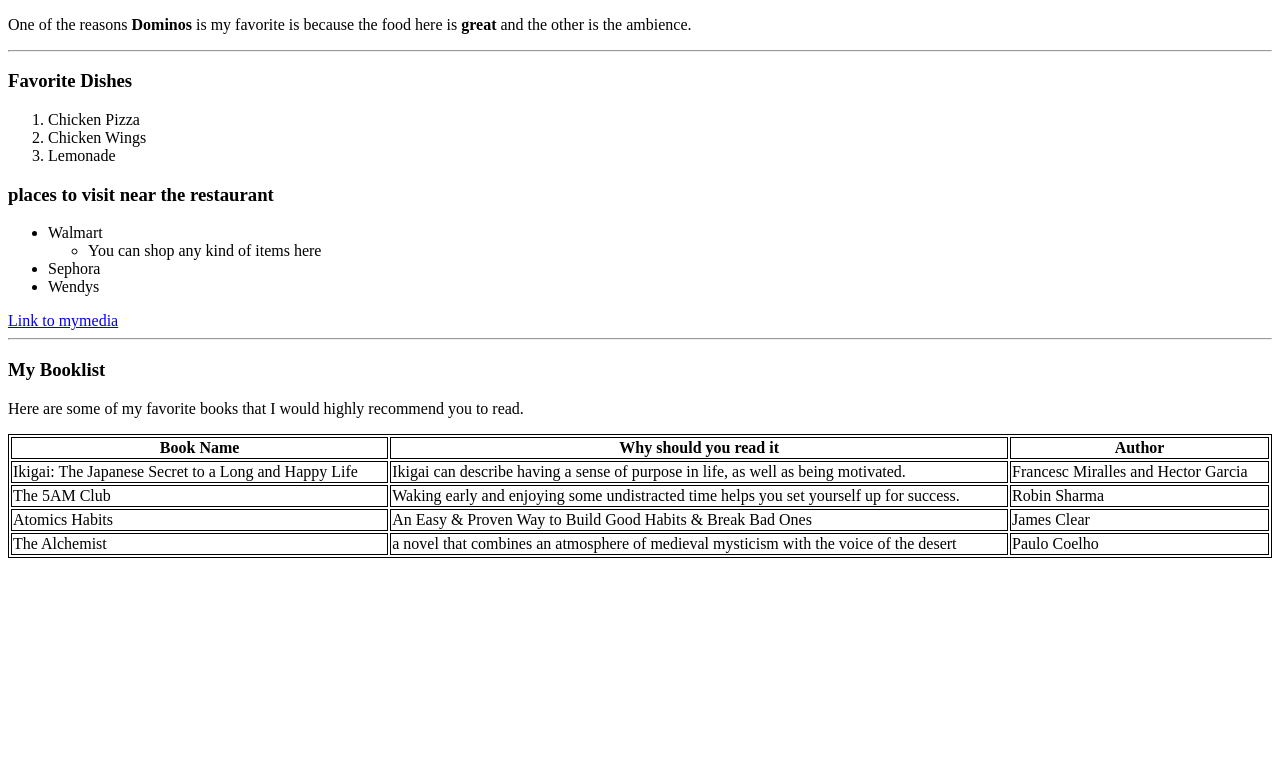
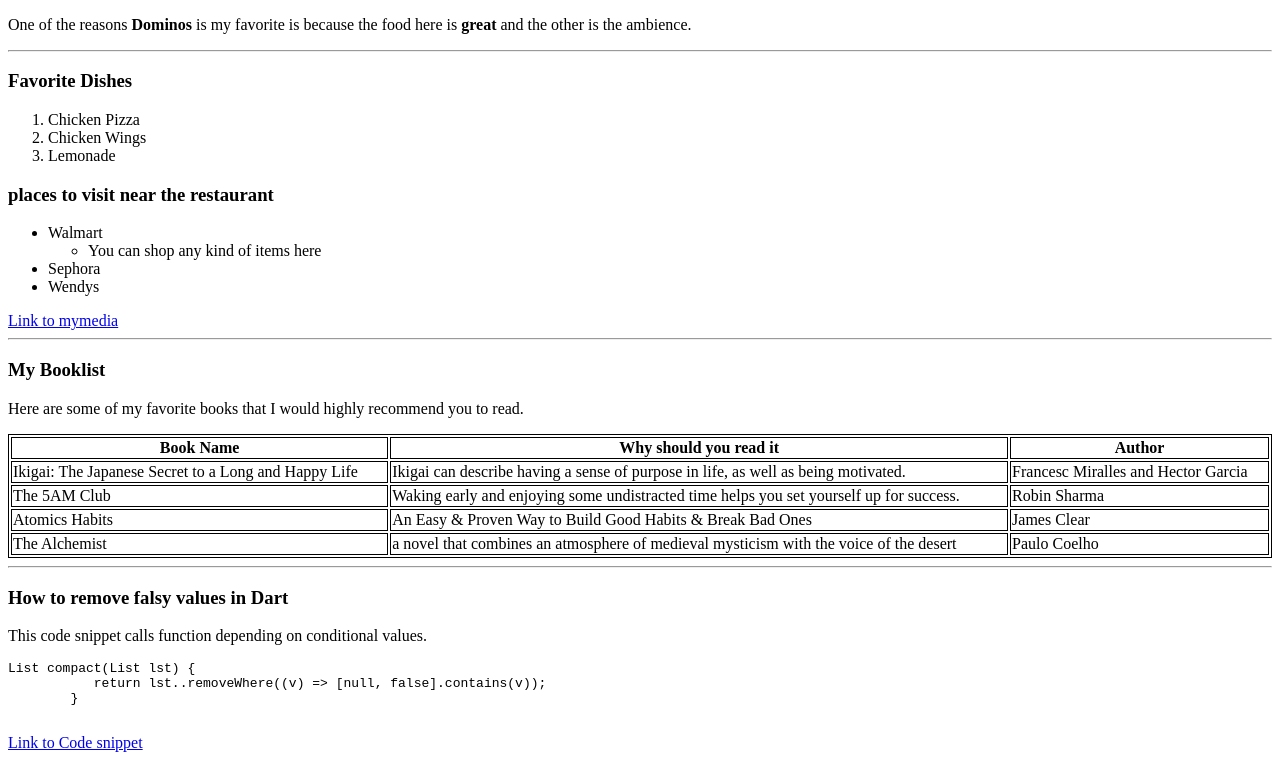
Before and after one commit to 44-563-Web-Apps-S24/44563-webapps-s24-assignment3-S572177, a plain HTML site: page index.html in a window 1280 px wide. Shown: the part 105-865 px from the top of the page. Before the commit the page ends 800 px from the top, so only its background shows below. Drawn offline with Linux system fonts and the light colour scheme.

Commit message:
Update index.html

```diff
--- a/index.html
+++ b/index.html
@@ -59,7 +59,15 @@
                 <td>Paulo Coelho</td>
             </tr>
 
-          </table>
+        </table>
+        <hr>
+        <h3>How to remove falsy values in Dart</h3>
+        <p>This code snippet calls function depending on conditional values.</p>
+        <pre>List compact(List lst) {
+           return lst..removeWhere((v) => [null, false].contains(v));
+        }
+        </pre>
+        <a href="https://code.pieces.app/collections/dart">Link to Code snippet</a>
 
 
 
```
